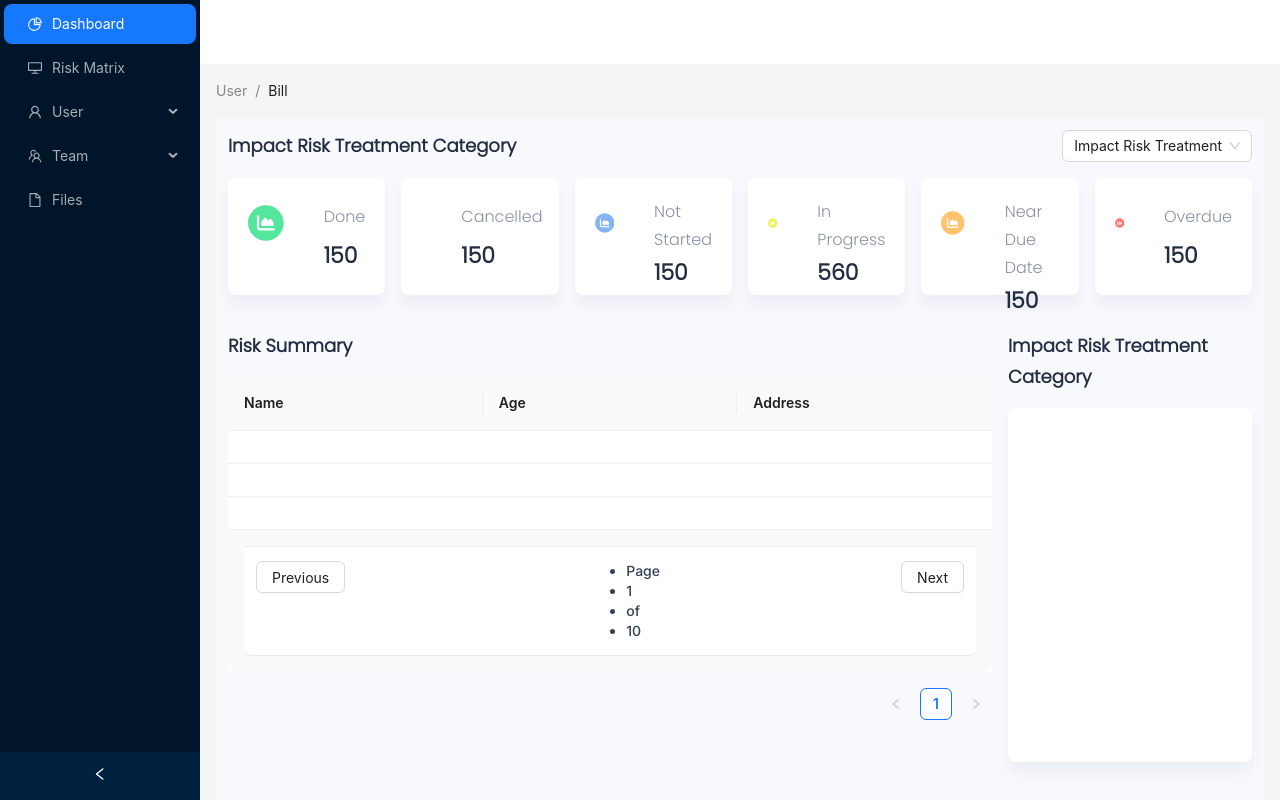
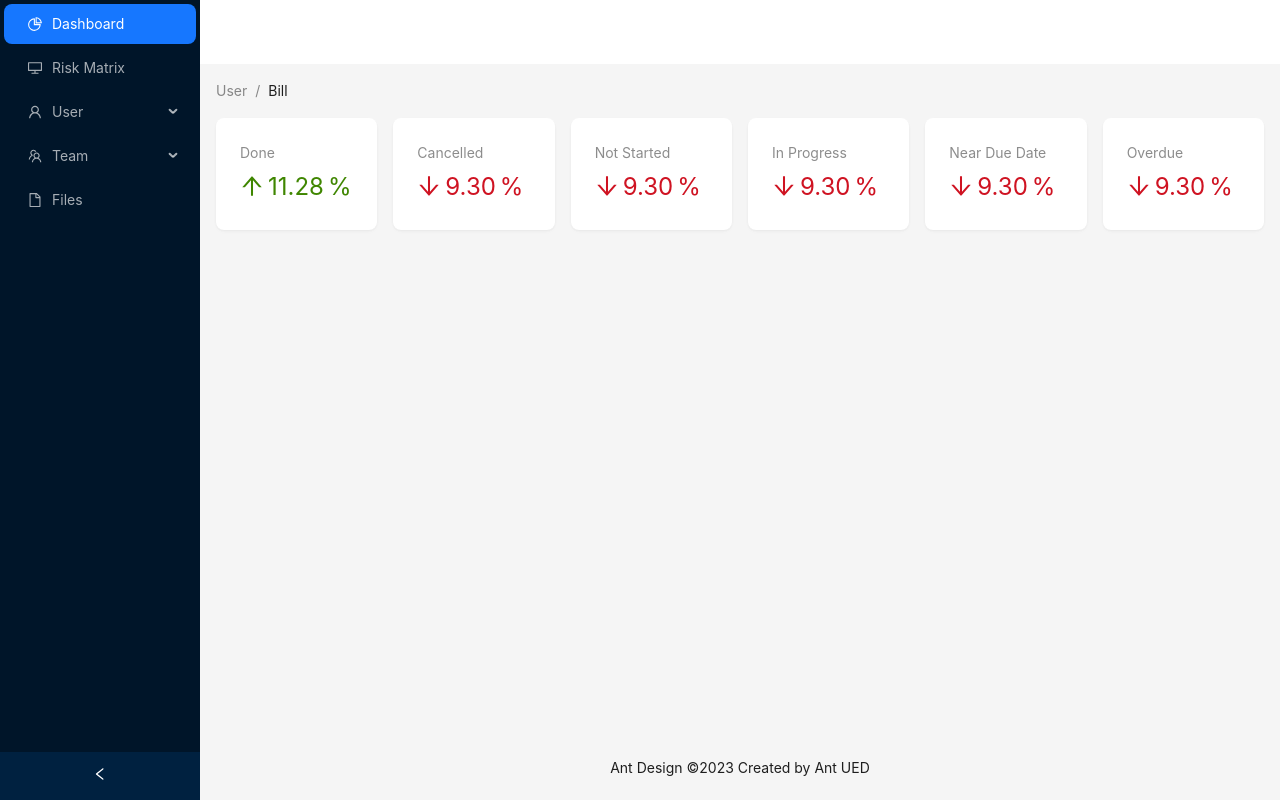
Before and after one commit to geoedgepm/arms-web, a Next.js app: page / in a window 1280 px wide. Shown: the top 800 px of the page. Built offline with nearby package versions, Linux system fonts and the light colour scheme.

Commit message:
Init Project

```diff
--- a/src/app/page.tsx
+++ b/src/app/page.tsx
@@ -2,12 +2,18 @@
 
 import {
     ConfigProvider,
+    Card,
     Button,
     Col,
     Row,
     Select,
-    Table
+    Table,
+    Statistic
 } from '@/components';
+import {
+    ArrowDownOutlined,
+    ArrowUpOutlined
+} from '@/components/icons'
 import './style.css';
 
 const data: any = [];
@@ -27,157 +33,80 @@ export default function Page() {
   };
 
   return (<ConfigProvider prefixCls="ar" iconPrefixCls="aricon">
-    <div className="main-home">
-      <section className="risk-treatment-status">
-        <div className="header">
-          <span className="title">Impact Risk Treatment Category</span>
-          <Select
-              labelInValue
-              defaultValue={{
-                  value: 'Impact3',
-                  label: 'Impact Risk Treatment',
-              }}
-              onChange={handleChange}
-              options={[
-                  {
-                      value: 'Impact1',
-                      label: 'Impact Risk Treatment',
-                  },
-                  {
-                      value: 'Impact2',
-                      label: 'Impact Risk Treatment',
-                  },
-              ]}
+    <Row gutter={16}>
+        <Col span={4}>
+            <Card bordered={false}>
+                <Statistic
+                title="Done"
+                value={11.28}
+                precision={2}
+                valueStyle={{ color: '#3f8600' }}
+                prefix={<ArrowUpOutlined />}
+                suffix="%"
                 />
-        </div>
-        <div className="box">
-            <Row gutter={[16, 16]}>
-                <Col className="gutter-row" xs={12} sm={4} md={4} lg={4} xl={4} xxl={4} span={6}>
-                    <div className="cart-content">
-                        <svg className="icon" xmlns="http://www.w3.org/2000/svg" width="50" height="50" viewBox="0 0 50 50" fill="none">
-                            <rect width="50" height="50" rx="25" fill="#54E69D"/>
-                            <path d="M15.625 15.3125C15.625 14.4482 14.9268 13.75 14.0625 13.75C13.1982 13.75 12.5 14.4482 12.5 15.3125V31.7188C12.5 33.877 14.248 35.625 16.4062 35.625H35.9375C36.8018 35.625 37.5 34.9268 37.5 34.0625C37.5 33.1982 36.8018 32.5 35.9375 32.5H16.4062C15.9766 32.5 15.625 32.1484 15.625 31.7188V15.3125ZM20.3125 29.375H34.375C35.2393 29.375 35.9375 28.6768 35.9375 27.8125V24.4824C35.9375 24.1113 35.8057 23.75 35.5615 23.4668L32.3486 19.7168C31.7578 19.0234 30.7031 18.9844 30.0586 19.6289L29.0332 20.6543C28.5449 21.1426 27.7441 21.1035 27.3047 20.5762L25.3906 18.2812C24.7754 17.5439 23.6475 17.5293 23.0127 18.252L19.1357 22.6855C18.8867 22.9688 18.75 23.335 18.75 23.7158V27.8174C18.75 28.6816 19.4482 29.3799 20.3125 29.3799V29.375Z" fill="white"/>
-                        </svg>
-                        <div className="text-cart">
-                            <span className="text1">Done</span>
-                            <span className="text2">150</span>
-                        </div>
-                    </div>
+            </Card>
         </Col>
-
-                <Col className="gutter-row" xs={12} sm={4} md={4} lg={4} xl={4} xxl={4} span={6}>
-                    <div className="cart-content">
-                        <svg className="icon" xmlns="http://www.w3.org/2000/svg" width="50" height="50" viewBox="0 0 50 50" fill="none">
-                            <rect width="50" height="50" rx="25" fill="#DDDFEB"/>
-                            <path d="M15.625 15.3125C15.625 14.4482 14.9268 13.75 14.0625 13.75C13.1982 13.75 12.5 14.4482 12.5 15.3125V31.7188C12.5 33.877 14.248 35.625 16.4062 35.625H35.9375C36.8018 35.625 37.5 34.9268 37.5 34.0625C37.5 33.1982 36.8018 32.5 35.9375 32.5H16.4062C15.9766 32.5 15.625 32.1484 15.625 31.7188V15.3125ZM20.3125 29.375H34.375C35.2393 29.375 35.9375 28.6768 35.9375 27.8125V24.4824C35.9375 24.1113 35.8057 23.75 35.5615 23.4668L32.3486 19.7168C31.7578 19.0234 30.7031 18.9844 30.0586 19.6289L29.0332 20.6543C28.5449 21.1426 27.7441 21.1035 27.3047 20.5762L25.3906 18.2812C24.7754 17.5439 23.6475 17.5293 23.0127 18.252L19.1357 22.6855C18.8867 22.9688 18.75 23.335 18.75 23.7158V27.8174C18.75 28.6816 19.4482 29.3799 20.3125 29.3799V29.375Z" fill="white"/>
-                        </svg>
-                        <div className="text-cart">
-                            <span className="text1">Cancelled</span>
-                            <span className="text2">150</span>
-                        </div>
-                    </div>
+        <Col span={4}>
+            <Card bordered={false}>
+                <Statistic
+                    title="Cancelled"
+                    value={9.3}
+                    precision={2}
+                    valueStyle={{ color: '#cf1322' }}
+                    prefix={<ArrowDownOutlined />}
+                    suffix="%"
+                />
+            </Card>
         </Col>
-
-                <Col className="gutter-row" xs={12} sm={4} md={4} lg={4} xl={4} xxl={4} span={6}>
-                    <div className="cart-content">
-                        <svg xmlns="http://www.w3.org/2000/svg" width="50" height="50" viewBox="0 0 50 50" fill="none">
-                            <rect width="50" height="50" rx="25" fill="#85B4F2"/>
-                            <path d="M15.625 15.3125C15.625 14.4482 14.9268 13.75 14.0625 13.75C13.1982 13.75 12.5 14.4482 12.5 15.3125V31.7188C12.5 33.877 14.248 35.625 16.4062 35.625H35.9375C36.8018 35.625 37.5 34.9268 37.5 34.0625C37.5 33.1982 36.8018 32.5 35.9375 32.5H16.4062C15.9766 32.5 15.625 32.1484 15.625 31.7188V15.3125ZM20.3125 29.375H34.375C35.2393 29.375 35.9375 28.6768 35.9375 27.8125V24.4824C35.9375 24.1113 35.8057 23.75 35.5615 23.4668L32.3486 19.7168C31.7578 19.0234 30.7031 18.9844 30.0586 19.6289L29.0332 20.6543C28.5449 21.1426 27.7441 21.1035 27.3047 20.5762L25.3906 18.2812C24.7754 17.5439 23.6475 17.5293 23.0127 18.252L19.1357 22.6855C18.8867 22.9688 18.75 23.335 18.75 23.7158V27.8174C18.75 28.6816 19.4482 29.3799 20.3125 29.3799V29.375Z" fill="white"/>
-                        </svg>
-                        <div className="text-cart">
-                            <span className="text1">Not Started</span>
-                            <span className="text2">150</span>
-                        </div>
-                    </div>
+        <Col span={4}>
+            <Card bordered={false}>
+                <Statistic
+                    title="Not Started"
+                    value={9.3}
+                    precision={2}
+                    valueStyle={{ color: '#cf1322' }}
+                    prefix={<ArrowDownOutlined />}
+                    suffix="%"
+                />
+            </Card>
         </Col>
-
-                <Col className="gutter-row" xs={12} sm={4} md={4} lg={4} xl={4} xxl={4} span={6}>
-                    <div className="cart-content">
-                        <svg className="icon" xmlns="http://www.w3.org/2000/svg" width="50" height="50" viewBox="0 0 50 50" fill="none">
-                            <rect width="50" height="50" rx="25" fill="#EEF157"/>
-                            <path d="M15.625 15.3125C15.625 14.4482 14.9268 13.75 14.0625 13.75C13.1982 13.75 12.5 14.4482 12.5 15.3125V31.7188C12.5 33.877 14.248 35.625 16.4062 35.625H35.9375C36.8018 35.625 37.5 34.9268 37.5 34.0625C37.5 33.1982 36.8018 32.5 35.9375 32.5H16.4062C15.9766 32.5 15.625 32.1484 15.625 31.7188V15.3125ZM20.3125 29.375H34.375C35.2393 29.375 35.9375 28.6768 35.9375 27.8125V24.4824C35.9375 24.1113 35.8057 23.75 35.5615 23.4668L32.3486 19.7168C31.7578 19.0234 30.7031 18.9844 30.0586 19.6289L29.0332 20.6543C28.5449 21.1426 27.7441 21.1035 27.3047 20.5762L25.3906 18.2812C24.7754 17.5439 23.6475 17.5293 23.0127 18.252L19.1357 22.6855C18.8867 22.9688 18.75 23.335 18.75 23.7158V27.8174C18.75 28.6816 19.4482 29.3799 20.3125 29.3799V29.375Z" fill="white"/>
-                        </svg>
-                        <div className="text-cart">
-                            <span className="text1">In Progress</span>
-                            <span className="text2">560</span>
-                        </div>
-                    </div>
+        <Col span={4}>
+            <Card bordered={false}>
+                <Statistic
+                    title="In Progress"
+                    value={9.3}
+                    precision={2}
+                    valueStyle={{ color: '#cf1322' }}
+                    prefix={<ArrowDownOutlined />}
+                    suffix="%"
+                />
+            </Card>
         </Col>
-
-                <Col className="gutter-row" xs={12} sm={4} md={4} lg={4} xl={4} xxl={4}>
-                    <div className="cart-content">
-                        <svg className="icon" xmlns="http://www.w3.org/2000/svg" width="50" height="50" viewBox="0 0 50 50" fill="none">
-                            <rect width="50" height="50" rx="25" fill="#FFC36D"/>
-                            <path d="M15.625 15.3125C15.625 14.4482 14.9268 13.75 14.0625 13.75C13.1982 13.75 12.5 14.4482 12.5 15.3125V31.7188C12.5 33.877 14.248 35.625 16.4062 35.625H35.9375C36.8018 35.625 37.5 34.9268 37.5 34.0625C37.5 33.1982 36.8018 32.5 35.9375 32.5H16.4062C15.9766 32.5 15.625 32.1484 15.625 31.7188V15.3125ZM20.3125 29.375H34.375C35.2393 29.375 35.9375 28.6768 35.9375 27.8125V24.4824C35.9375 24.1113 35.8057 23.75 35.5615 23.4668L32.3486 19.7168C31.7578 19.0234 30.7031 18.9844 30.0586 19.6289L29.0332 20.6543C28.5449 21.1426 27.7441 21.1035 27.3047 20.5762L25.3906 18.2812C24.7754 17.5439 23.6475 17.5293 23.0127 18.252L19.1357 22.6855C18.8867 22.9688 18.75 23.335 18.75 23.7158V27.8174C18.75 28.6816 19.4482 29.3799 20.3125 29.3799V29.375Z" fill="white"/>
-                        </svg>
-                        <div className="text-cart">
-                            <span className="text1">Near Due Date</span>
-                            <span className="text2">150</span>
-                        </div>
-                    </div>
+        <Col span={4}>
+            <Card bordered={false}>
+                <Statistic
+                    title="Near Due Date"
+                    value={9.3}
+                    precision={2}
+                    valueStyle={{ color: '#cf1322' }}
+                    prefix={<ArrowDownOutlined />}
+                    suffix="%"
+                />
+            </Card>
         </Col>
-
-                <Col className="gutter-row" xs={12} sm={4} md={4} lg={4} xl={4} xxl={4}>
-                    <div className="cart-content">
-                        <svg className="icon" xmlns="http://www.w3.org/2000/svg" width="50" height="50" viewBox="0 0 50 50" fill="none">
-                            <rect width="50" height="50" rx="25" fill="#FF7676"/>
-                            <path d="M15.625 15.3125C15.625 14.4482 14.9268 13.75 14.0625 13.75C13.1982 13.75 12.5 14.4482 12.5 15.3125V31.7188C12.5 33.877 14.248 35.625 16.4062 35.625H35.9375C36.8018 35.625 37.5 34.9268 37.5 34.0625C37.5 33.1982 36.8018 32.5 35.9375 32.5H16.4062C15.9766 32.5 15.625 32.1484 15.625 31.7188V15.3125ZM20.3125 29.375H34.375C35.2393 29.375 35.9375 28.6768 35.9375 27.8125V24.4824C35.9375 24.1113 35.8057 23.75 35.5615 23.4668L32.3486 19.7168C31.7578 19.0234 30.7031 18.9844 30.0586 19.6289L29.0332 20.6543C28.5449 21.1426 27.7441 21.1035 27.3047 20.5762L25.3906 18.2812C24.7754 17.5439 23.6475 17.5293 23.0127 18.252L19.1357 22.6855C18.8867 22.9688 18.75 23.335 18.75 23.7158V27.8174C18.75 28.6816 19.4482 29.3799 20.3125 29.3799V29.375Z" fill="white"/>
-                        </svg>
-                        <div className="text-cart">
-                            <span className="text1">Overdue</span>
-                            <span className="text2">150</span>
-                        </div>
-                    </div>
+        <Col span={4}>
+            <Card bordered={false}>
+                <Statistic
+                    title="Overdue"
+                    value={9.3}
+                    precision={2}
+                    valueStyle={{ color: '#cf1322' }}
+                    prefix={<ArrowDownOutlined />}
+                    suffix="%"
+                />
+            </Card>
         </Col>
     </Row>
-        </div>
-      </section>
-      <section className="risk-summary">
-            <Row gutter={16}>
-                <Col span={6} push={18}>
-                    <div className="main-risk-treatment-category">
-                        <div className="header">
-                            <h2 className="title">Impact Risk Treatment Category</h2>
-                        </div>
-                        <div className="chat-content">
-                            {/* <DoughnutChart /> */}
-                        </div>
-                    </div>
-                </Col>
-                <Col span={18} pull={6}>
-                    <div className="header">
-                        <h2 className="title">Risk Summary</h2>
-                    </div>
-                    <div className="table-content">
-                        <Table
-                            columns={columns}
-                            dataSource={data}
-                            // pagination={{
-                            //     pageSize: 50,
-                            // }}
-                            scroll={{
-                                y: 240,
-                            }}
-                            footer={() => (
-                                <div className="main-footer">
-                                    <Button className="btn-pre">Previous</Button>
-                                    <div className="pagination-footer">
-                                        <ul className="pagination">
-                                            <li>Page</li>
-                                            <li><a href="/#">1</a></li>
-                                            <li>of</li>
-                                            <li><a href="/#">10</a></li>
-                                        </ul>
-                                    </div>
-                                    <Button className="btn-next">Next</Button>
-                                </div>
-                            )}
-                        />
-                    </div>
-                </Col>
-            </Row>
-        </section>
-    </div>
     {/* <Table dataSource={dataSource} columns={columns} /> */}
   </ConfigProvider>
   )
--- /dev/null
+++ b/src/components/icons/index.tsx
@@ -0,0 +1 @@
+export * from '@ant-design/icons'
```
Lines whose indentation alone changed are shown as unchanged.
